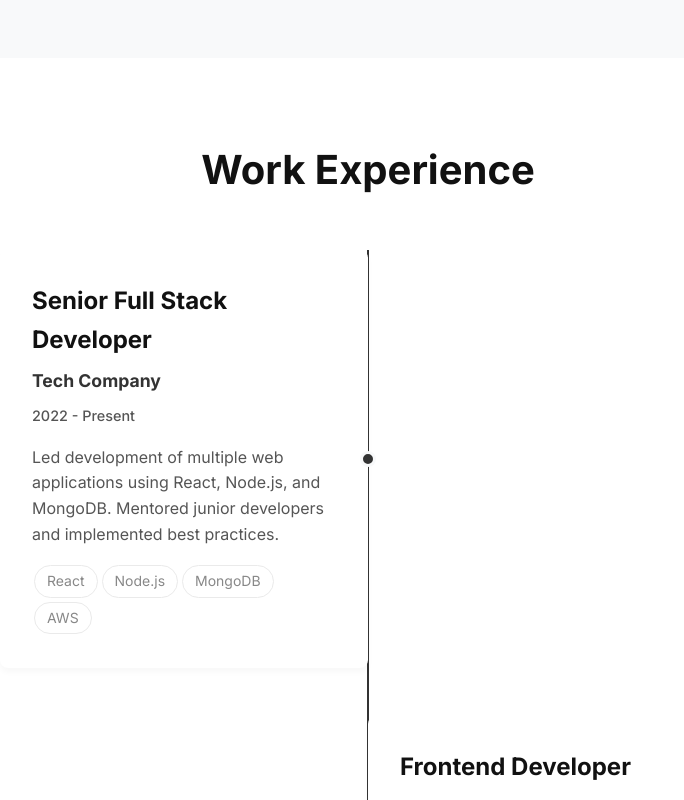
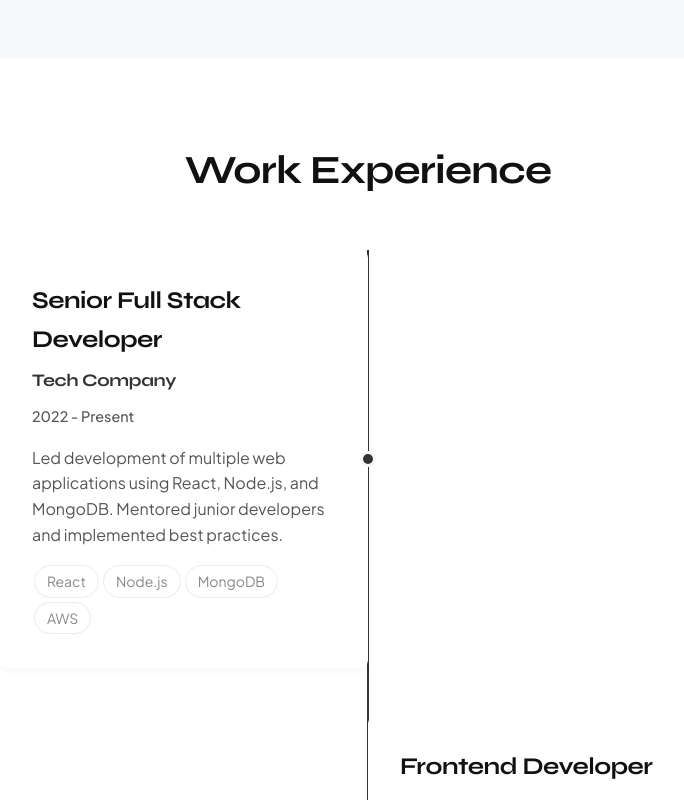
Before and after one commit to wahc1983/will-portfolio, a React (Vite) app: page / in a window 1280 px wide. Shown: the part 760-1560 px from the top of the page, without its empty margins (122-806 px from the left). Built offline with nearby package versions, Linux system fonts and the light colour scheme.

Commit message:
update stack to latest versions + add Google Fonts (Syne + Plus Jakarta Sans)

```diff
--- a/index.html
+++ b/index.html
@@ -6,6 +6,9 @@
     <meta name="viewport" content="width=device-width, initial-scale=1.0" />
     <meta name="description" content="Will's Portfolio - Full Stack Developer showcasing projects and skills" />
     <title>William Huertas - Full Stack Developer</title>
+    <link rel="preconnect" href="https://fonts.googleapis.com" />
+    <link rel="preconnect" href="https://fonts.gstatic.com" crossorigin />
+    <link href="https://fonts.googleapis.com/css2?family=Syne:wght@400;500;600;700;800&family=Plus+Jakarta+Sans:ital,wght@0,300;0,400;0,500;0,600;0,700;1,400&display=swap" rel="stylesheet" />
   </head>
   <body>
     <div id="root"></div>
--- a/src/App.css
+++ b/src/App.css
@@ -46,11 +46,16 @@
 }
 
 body {
-  font-family: 'Inter', -apple-system, BlinkMacSystemFont, 'Segoe UI', 'Roboto', sans-serif;
+  font-family: 'Plus Jakarta Sans', -apple-system, BlinkMacSystemFont, 'Segoe UI', sans-serif;
   line-height: 1.6;
   color: var(--text-color);
   background-color: var(--background-color);
   transition: background-color 0.3s ease, color 0.3s ease;
+}
+
+h1, h2, h3, h4, h5, h6 {
+  font-family: 'Syne', sans-serif;
+  letter-spacing: -0.02em;
 }
 
 .container {
```
Also changed, not shown: package.json (+9 -11 lines), 1 other file (tests, documents, lock files or other folders).
